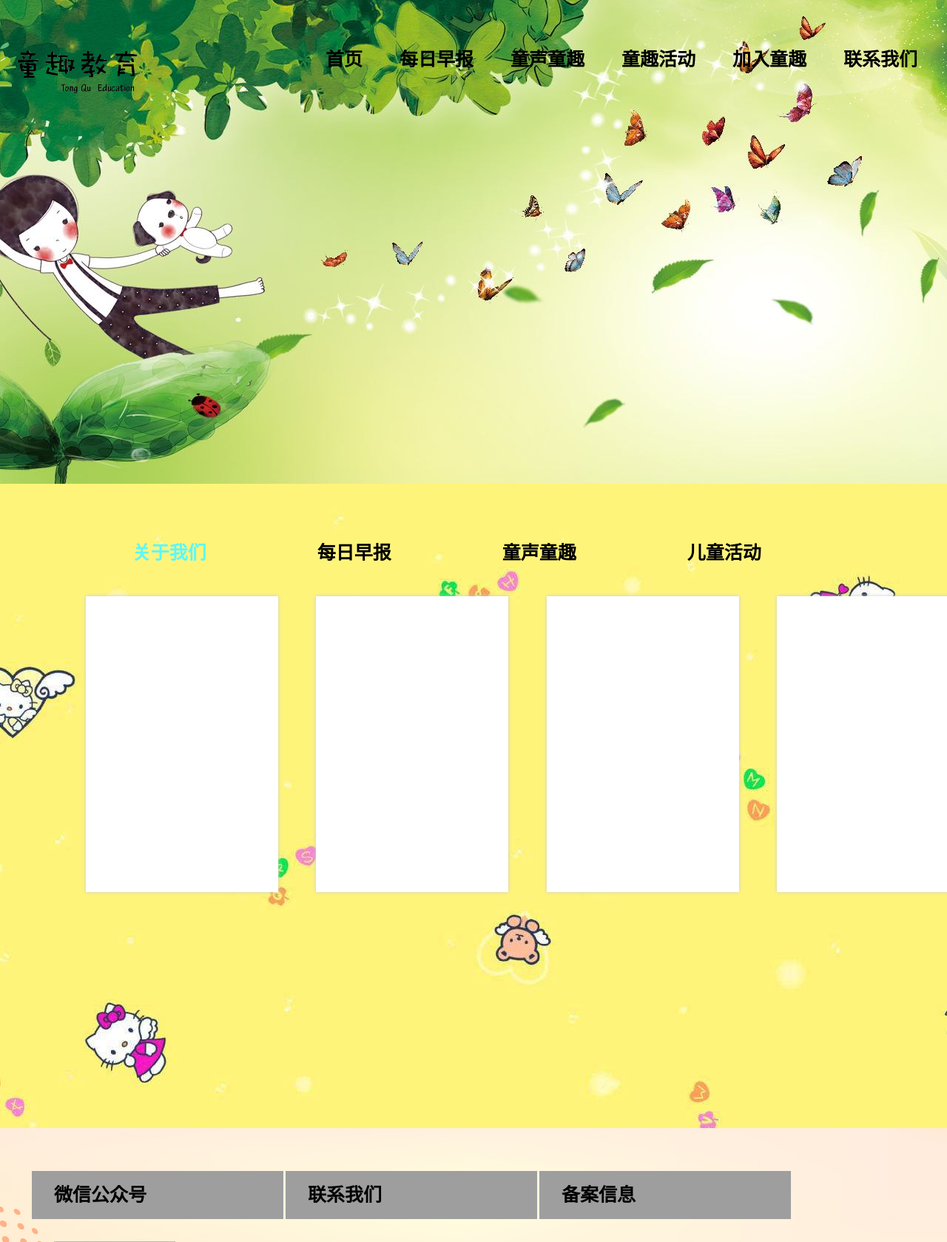
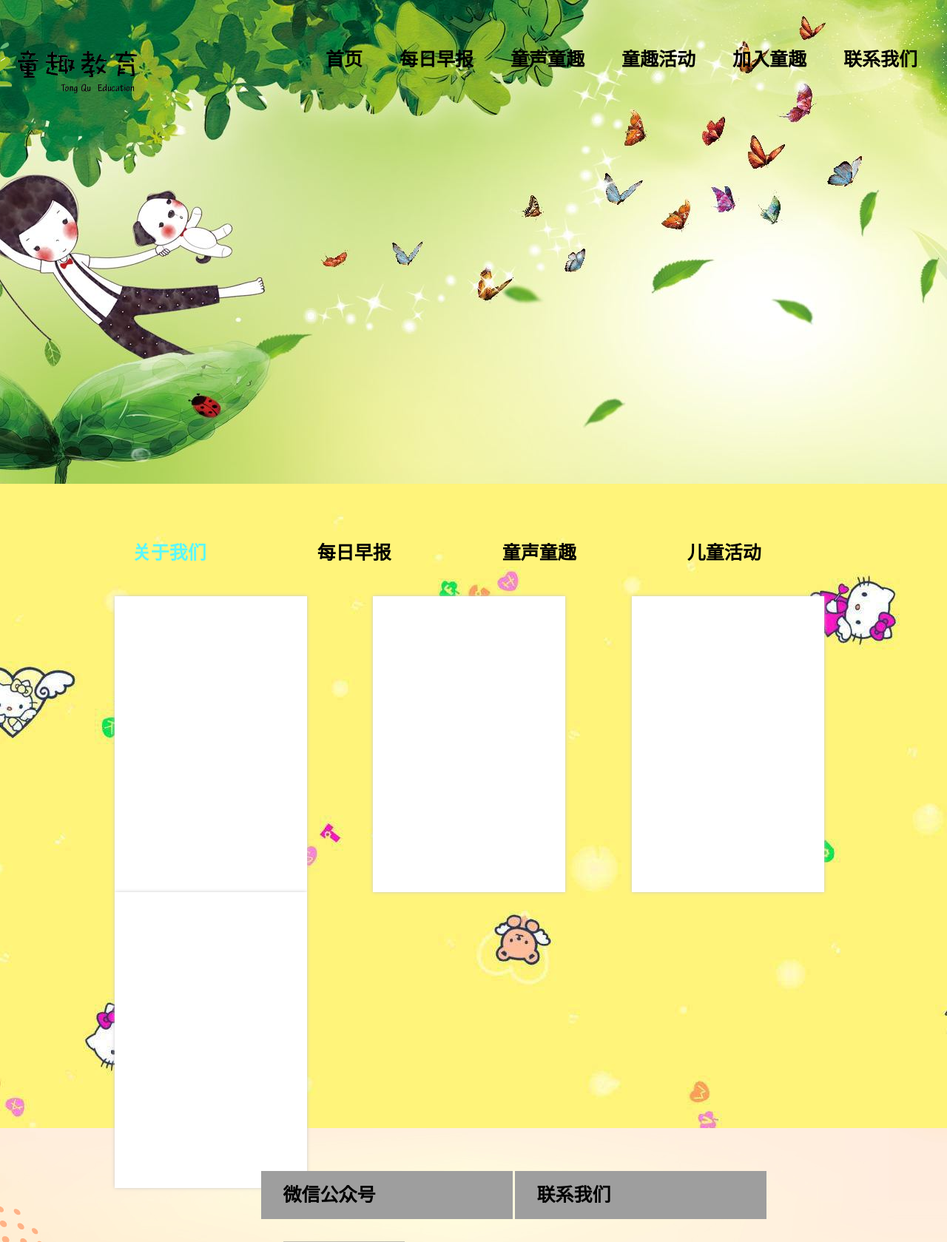
Before and after one commit to shieldhsg/www.hushengguo.com, a Yii app: template views/site/index.php in a window 1280 px wide. Shown: the top 1679 px of the page at 74% size. Run offline with PHP 8.4 and a stand-in for Yii, Linux system fonts and the light colour scheme; the template is opened without the code that fills it, so the values that code supplies are empty; some libraries are stand-ins or nearby versions; grey boxes are pictures that could not be loaded.

Commit message:
fix: 修改bug

```diff
--- a/web/statics/css/base.css
+++ b/web/statics/css/base.css
@@ -358,6 +358,12 @@ li{list-style-type:none}
 	float:left;
 	padding-left: 4%;
 }
+@media screen and (min-width: 1201px) {
+	.list{
+		float:left;
+		padding-left: 7%;
+	}
+}
 
 .list-title{
 	font-size:25px;
```
